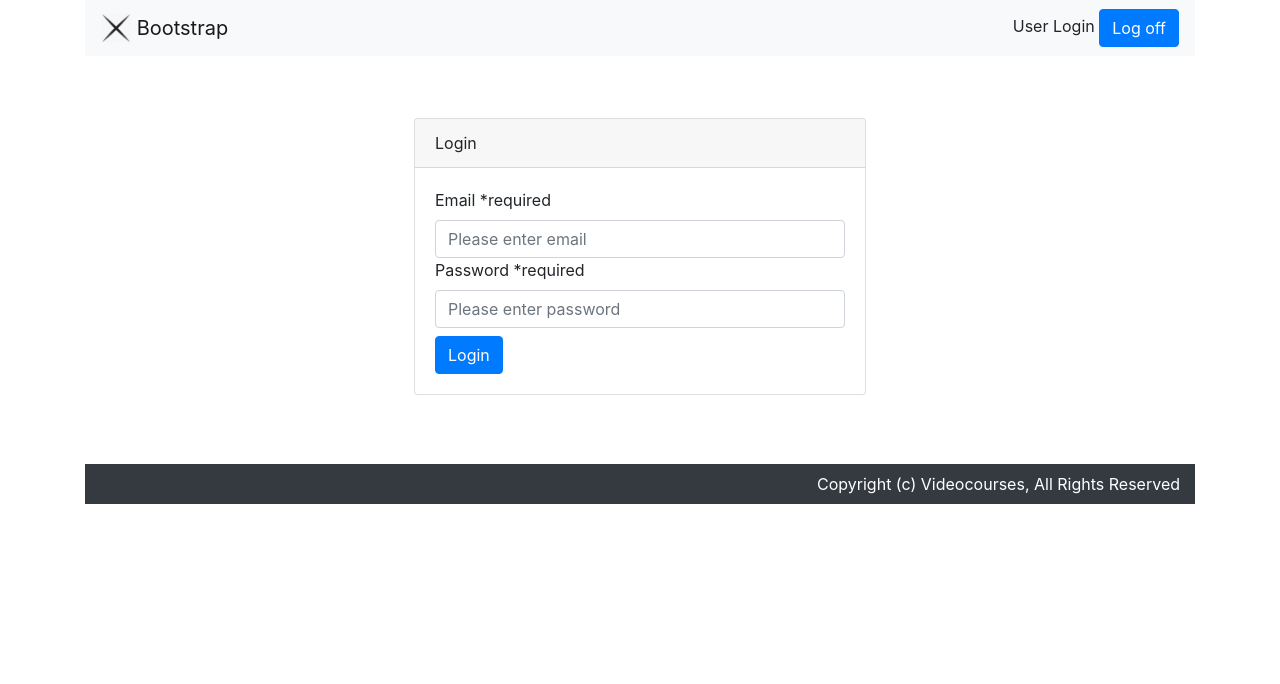
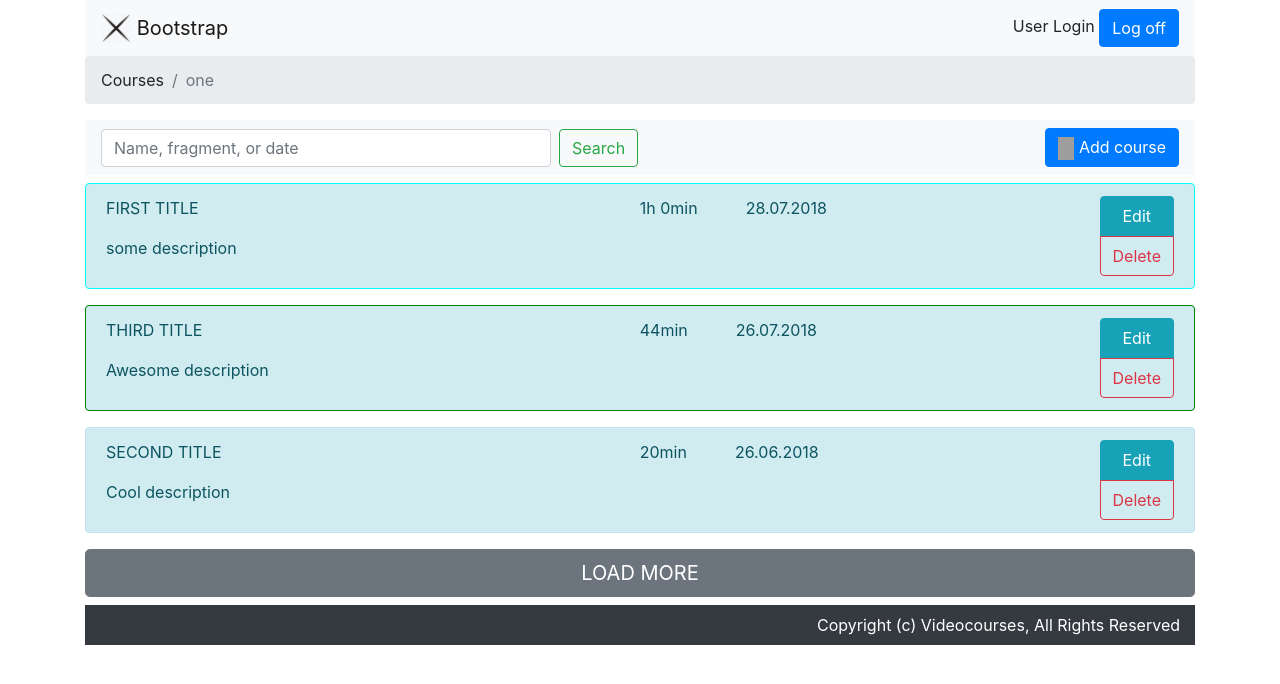
Before and after one commit to zero-t4/Angular, an Angular app: page /#/courses in a window 1280 px wide. Shown: the top 684 px of the page. Built offline with nearby package versions, Linux system fonts and the light colour scheme; grey boxes are pictures that could not be loaded.

Commit message:
task/7 added router outlet to app component

```diff
--- a/src/app/app.component.html
+++ b/src/app/app.component.html
@@ -1,9 +1,3 @@
 <div class="container">
-  <!--<app-header></app-header>-->
-  <!--<app-breadcrumbs></app-breadcrumbs>-->
-  <!--<app-search-box (filterFunc)="filterFunc($event)"></app-search-box>-->
-  <!--<app-course-list [items]="courseItems"></app-course-list>-->
-  <!--<app-footer></app-footer>-->
-  <!--<app-add-edit-page></app-add-edit-page>-->
-  <app-login-page></app-login-page>
+  <router-outlet></router-outlet>
 </div>
--- a/src/app/app.routes.ts
+++ b/src/app/app.routes.ts
@@ -1,7 +1,7 @@
 import {Route} from "@angular/router";
 import {LoginPageComponent} from "./login-page/login-page.component";
 import {NotFoundComponent} from "./not-found/not-found/not-found.component";
-import {CoursesComponent} from "./courses/courses.component";
+import {CoursesComponent} from "./course/courses/courses.component";
 import {AddEditPageComponent} from "./course/add-edit-page/add-edit-page.component";
 
 export const ROUTES:Route[] = [
```
Also changed, not shown: src/app/app.module.ts (+5 -8 lines).
